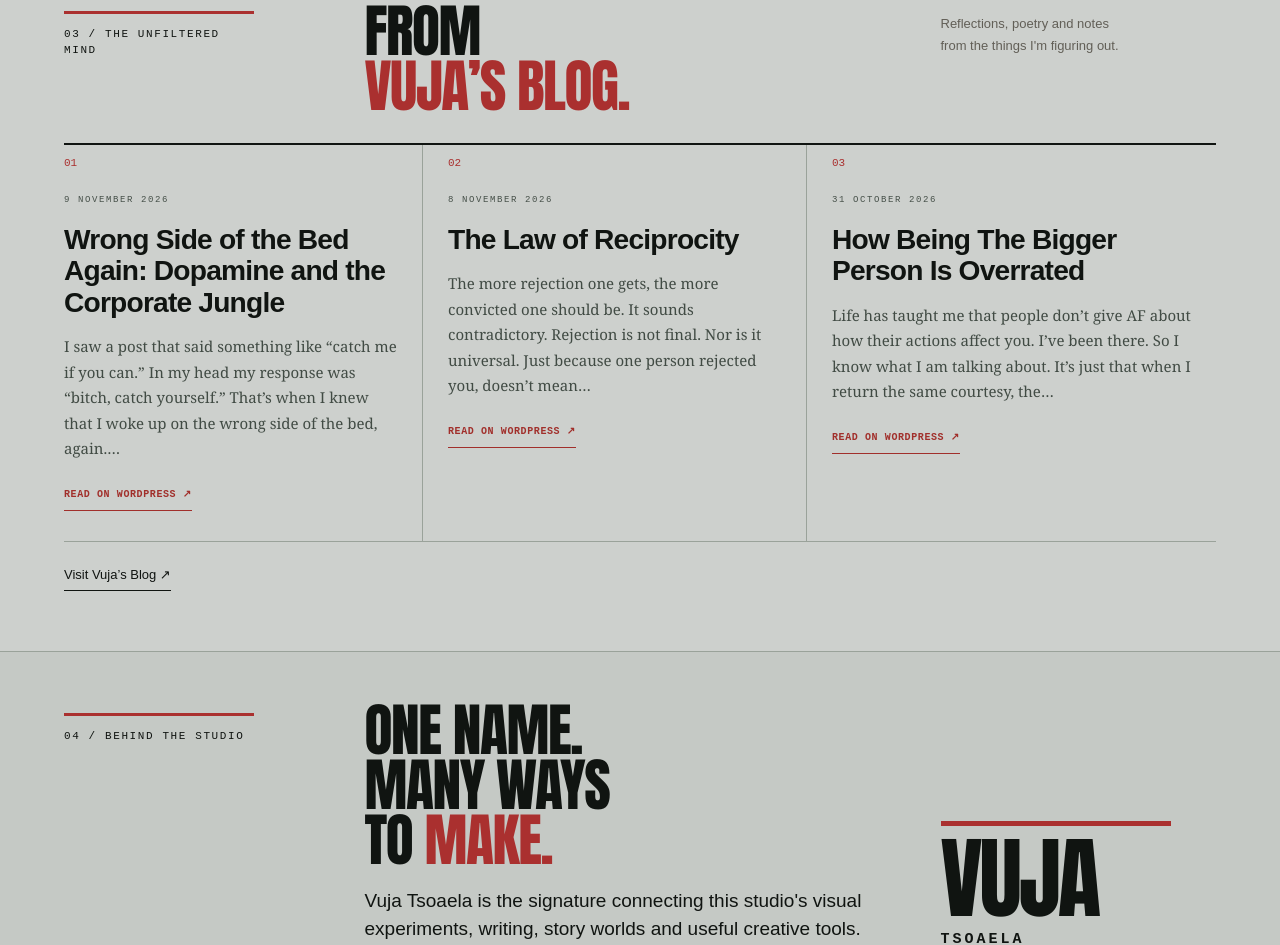
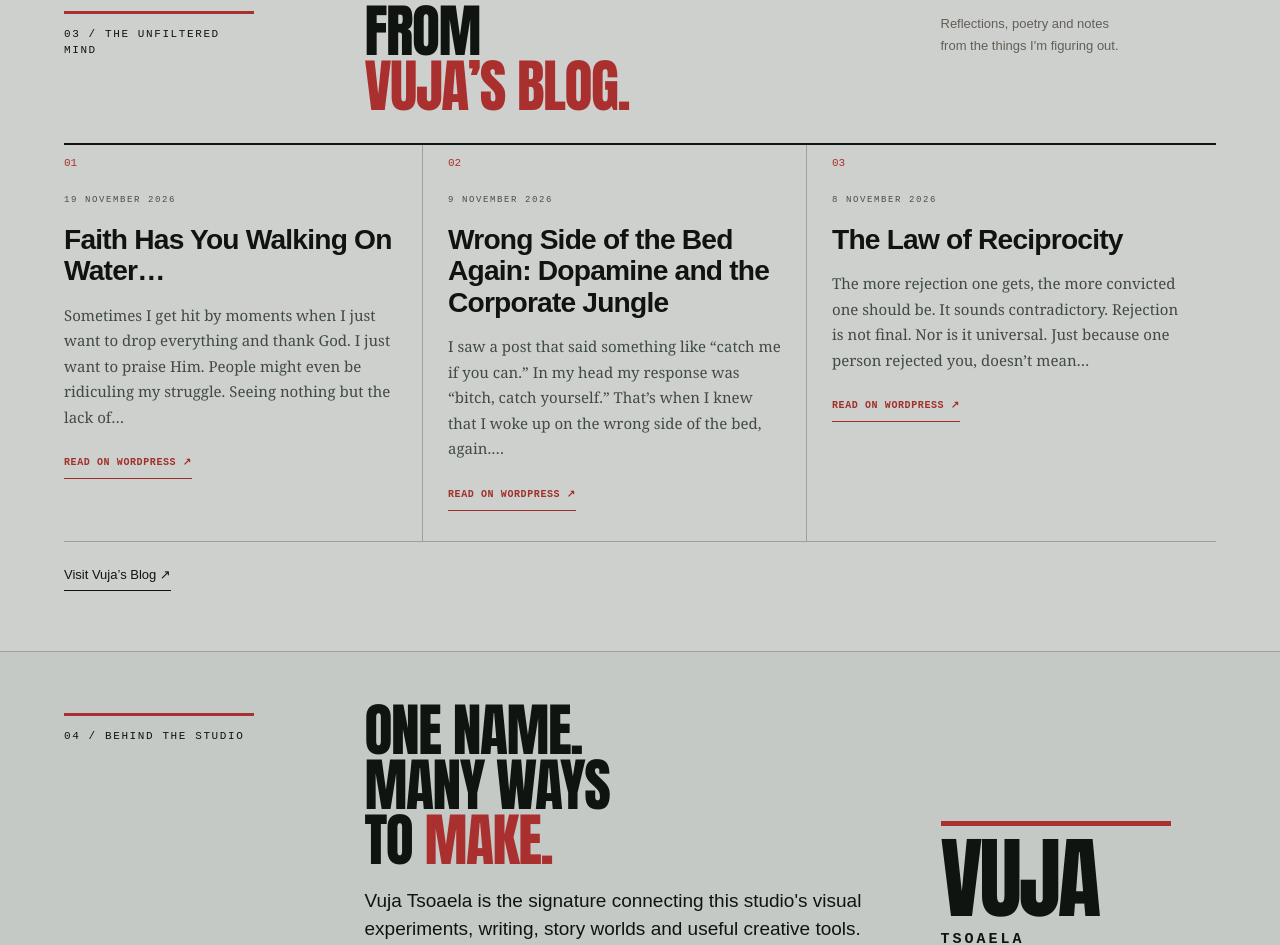
Before and after one commit to tshoaele/vuja-tsoaela, a plain HTML site: page index.html in a window 1280 px wide. Shown: the part 4522-5467 px from the top of the page. Drawn offline with Linux system fonts and the light colour scheme.

Commit message:
Refresh published products and blog posts

```diff
--- a/index.html
+++ b/index.html
@@ -155,9 +155,9 @@
 <p>Reflections, poetry and notes<br>from the things I'm figuring out.</p>
 </div>
 <div class="blog-grid">
+<a class="blog-entry" href="https://tshoaele.wordpress.com/2026/11/19/faith-has-you-walking-on-water/" target="_blank" rel="noopener noreferrer"><p class="eyebrow">19 November 2026</p><h3>Faith Has You Walking On Water…</h3><p>Sometimes I get hit by moments when I just want to drop everything and thank God. I just want to praise Him. People might even be ridiculing my struggle. Seeing nothing but the lack of…</p><span class="text-link">Read on WordPress ↗</span></a>
 <a class="blog-entry" href="https://tshoaele.wordpress.com/2026/11/09/wrong-side-of-the-bed-again-dopamine-and-the-corporate-jungle/" target="_blank" rel="noopener noreferrer"><p class="eyebrow">9 November 2026</p><h3>Wrong Side of the Bed Again: Dopamine and the Corporate Jungle</h3><p>I saw a post that said something like “catch me if you can.” In my head my response was “bitch, catch yourself.” That’s when I knew that I woke up on the wrong side of the bed, again.…</p><span class="text-link">Read on WordPress ↗</span></a>
 <a class="blog-entry" href="https://tshoaele.wordpress.com/2026/11/08/the-law-of-reciprocity/" target="_blank" rel="noopener noreferrer"><p class="eyebrow">8 November 2026</p><h3>The Law of Reciprocity</h3><p>The more rejection one gets, the more convicted one should be. It sounds contradictory. Rejection is not final. Nor is it universal. Just because one person rejected you, doesn’t mean…</p><span class="text-link">Read on WordPress ↗</span></a>
-<a class="blog-entry" href="https://tshoaele.wordpress.com/2026/10/31/how-being-the-bigger-person-is-overrated/" target="_blank" rel="noopener noreferrer"><p class="eyebrow">31 October 2026</p><h3>How Being The Bigger Person Is Overrated</h3><p>Life has taught me that people don’t give AF about how their actions affect you. I’ve been there. So I know what I am talking about. It’s just that when I return the same courtesy, the…</p><span class="text-link">Read on WordPress ↗</span></a>
 </div>
 <a class="text-link" href="https://tshoaele.wordpress.com/" target="_blank" rel="noopener noreferrer">Visit Vuja’s Blog ↗</a>
 </section>
```
